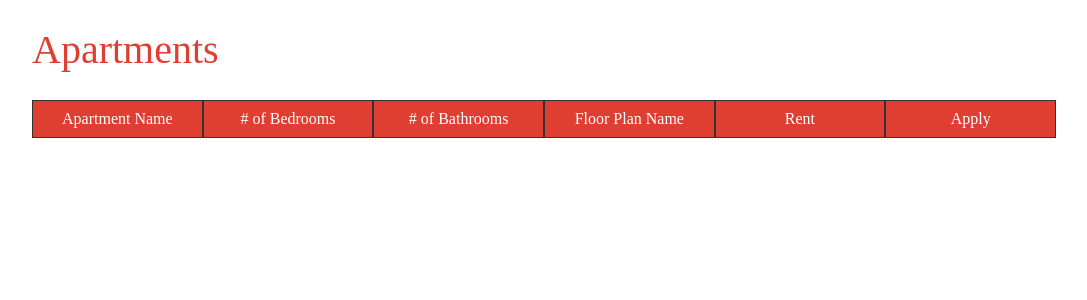
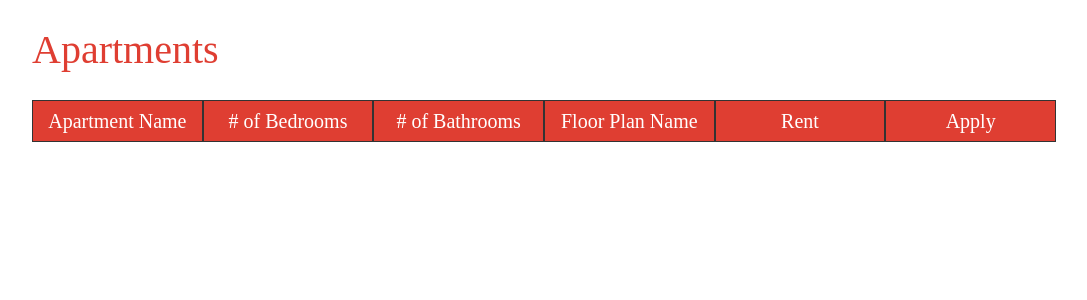
Before and after one commit to neiljoshua/soldier, a PHP site: page / in a window 1280 px wide. Shown: the top 300 px of the page, without its empty margins (96-1183 px from the left). Run offline with PHP 8.4, Linux system fonts and the light colour scheme; data that the repository does not hold is empty.

Commit message:
Clean up

```diff
--- a/assets/javascripts/dataHandler.js
+++ b/assets/javascripts/dataHandler.js
@@ -52,7 +52,7 @@
 					$range = '$' + $min_range + ' - ' + $max_range;
 
 
-		      $(".apartments").append('<li><ul class="row">'+'<li class="cell">' +$apt_name+ '</li> ' + '<li class="cell">'+$beds+'</li> ' + '<li class="cell">'+$baths+'</li>' + '<li class="cell">'+$floor_plan+'</li>' +'<li class="cell">'+$range+'</li> ' + '<li class="cell"><a href='+$apt_link+'>Apply</a></li>'+'</ul></li>');
+		      $(".apartments").append('<li><ul class="row">'+'<li class="cell">' +$apt_name+ '</li> ' + '<li class="cell">'+$beds+'</li> ' + '<li class="cell">'+$baths+'</li>' + '<li class="cell">'+$floor_plan+'</li>' +'<li class="cell">'+$range+'</li> ' + '<li class="cell"><a href='+$apt_link+' target="_blank">Apply</a></li>'+'</ul></li>');
 	    	}
 	    },
 
--- a/assets/stylesheets/css/styles.css
+++ b/assets/stylesheets/css/styles.css
@@ -86,39 +86,74 @@ button {
 
 /* line 1, ../sass/table.scss */
 .wrapper {
-  max-width: 80%;
-  margin: 0 auto;
+  width: -webkit-calc((100%) - 20px);
+  width: -moz-calc((100%) - 20px);
+  width: calc((100%) - 20px);
+  padding: 0 10px;
+}
+@media (min-width: 601px) {
+  /* line 1, ../sass/table.scss */
+  .wrapper {
+    margin: 0 auto;
+    max-width: 80%;
+    padding: 0;
+  }
 }
 
-/* line 6, ../sass/table.scss */
+/* line 11, ../sass/table.scss */
 h1 {
   margin: 30px 0;
-  font-size: 40px;
+  font-size: 20px;
   color: #DF3E32;
 }
+@media (min-width: 601px) {
+  /* line 11, ../sass/table.scss */
+  h1 {
+    font-size: 30px;
+  }
+}
+@media (min-width: 769px) {
+  /* line 11, ../sass/table.scss */
+  h1 {
+    font-size: 40px;
+  }
+}
 
-/* line 12, ../sass/table.scss */
+/* line 23, ../sass/table.scss */
 .header div, .apartments .cell {
   display: table-cell;
-  padding: 10px 0;
-  width: 10%;
+  padding: 10px 2px;
+  width: 17%;
   max-width: 10%;
+  font-size: 10px;
+}
+@media (min-width: 601px) {
+  /* line 23, ../sass/table.scss */
+  .header div, .apartments .cell {
+    font-size: 16px;
+  }
+}
+@media (min-width: 769px) {
+  /* line 23, ../sass/table.scss */
+  .header div, .apartments .cell {
+    font-size: 20px;
+  }
 }
 
-/* line 19, ../sass/table.scss */
+/* line 37, ../sass/table.scss */
 .header {
   display: table;
   width: 100%;
   text-align: center;
 }
-/* line 24, ../sass/table.scss */
+/* line 42, ../sass/table.scss */
 .header div {
   border: 1px solid #333333;
   background-color: #DF3E32;
   color: white;
 }
 
-/* line 32, ../sass/table.scss */
+/* line 51, ../sass/table.scss */
 .apartments {
   display: table;
   width: 100%;
@@ -126,24 +161,23 @@ h1 {
   padding: 0;
   text-align: center;
 }
-/* line 39, ../sass/table.scss */
+/* line 58, ../sass/table.scss */
 .apartments li {
   display: table;
   width: 100%;
 }
-/* line 44, ../sass/table.scss */
+/* line 63, ../sass/table.scss */
 .apartments .row {
   display: table-row;
   width: 100%;
   padding: 0;
 }
-/* line 50, ../sass/table.scss */
+/* line 69, ../sass/table.scss */
 .apartments .cell {
   border: 1px solid #333333;
   border-top: 0;
-  font-size: 20px;
 }
-/* line 56, ../sass/table.scss */
+/* line 74, ../sass/table.scss */
 .apartments .cell a {
   color: #DF3E32;
   text-decoration: none;
--- /dev/null
+++ b/assets/stylesheets/sass/globals/mixins.scss
@@ -0,0 +1,17 @@
+@mixin media-min-width($type) {
+		@if $type == desktop {
+				@media (min-width: 980px + 1) { @content; }
+		}
+		@if $type == tablet {
+				@media (min-width: 768px + 1)  { @content; }
+		}
+		@else if $type == mobile {
+				@media (min-width: 600px + 1)  { @content; }
+		}
+}
+
+@mixin calc($property, $expression) {
+  #{$property}: -webkit-calc(#{$expression});
+  #{$property}: -moz-calc(#{$expression});
+  #{$property}: calc(#{$expression});
+}
--- a/assets/stylesheets/sass/styles.scss
+++ b/assets/stylesheets/sass/styles.scss
@@ -1,3 +1,4 @@
+@import 'globals/mixins';
 @import 'reset';
 @import 'variables';
 @import 'table';
--- a/assets/stylesheets/sass/table.scss
+++ b/assets/stylesheets/sass/table.scss
@@ -1,19 +1,37 @@
 .wrapper {
-	max-width: 80%;
-	margin: 0 auto;
+	@include calc( width, '(100%) - 20px');
+	padding: 0 10px;
+	@include media-min-width(mobile) {
+		margin: 0 auto;
+		max-width: 80%;
+		padding: 0;
+	}
 }
 
 h1 {
 	margin: 30px 0;
-	font-size: 40px;
+	font-size: 20px;
 	color: $orange;
+	@include media-min-width(mobile) {
+		font-size: 30px;
+	}
+	@include media-min-width(tablet) {
+		font-size: 40px;
+	}
 }
 
 %cell {
 	display: table-cell;
-	padding: 10px 0;
-	width: 10%;
+	padding: 10px 2px;
+	width: 17%;
 	max-width: 10%;
+	font-size: 10px;
+	@include media-min-width(mobile) {
+		font-size: 16px;
+	}
+	@include media-min-width(tablet) {
+		font-size: 20px;
+	}
 }
 
 .header {
@@ -26,6 +44,7 @@ h1 {
 		border: 1px solid $gray;
 		background-color: $orange;
 		color: white;
+
 	}
 }
 
@@ -51,7 +70,6 @@ h1 {
 		@extend %cell;
 		border: 1px solid $gray;
 		border-top: 0;
-		font-size: 20px;
 
 		a {
 			color: $orange;
```
Also changed, not shown: csoldier.min.js, 1 other file.
